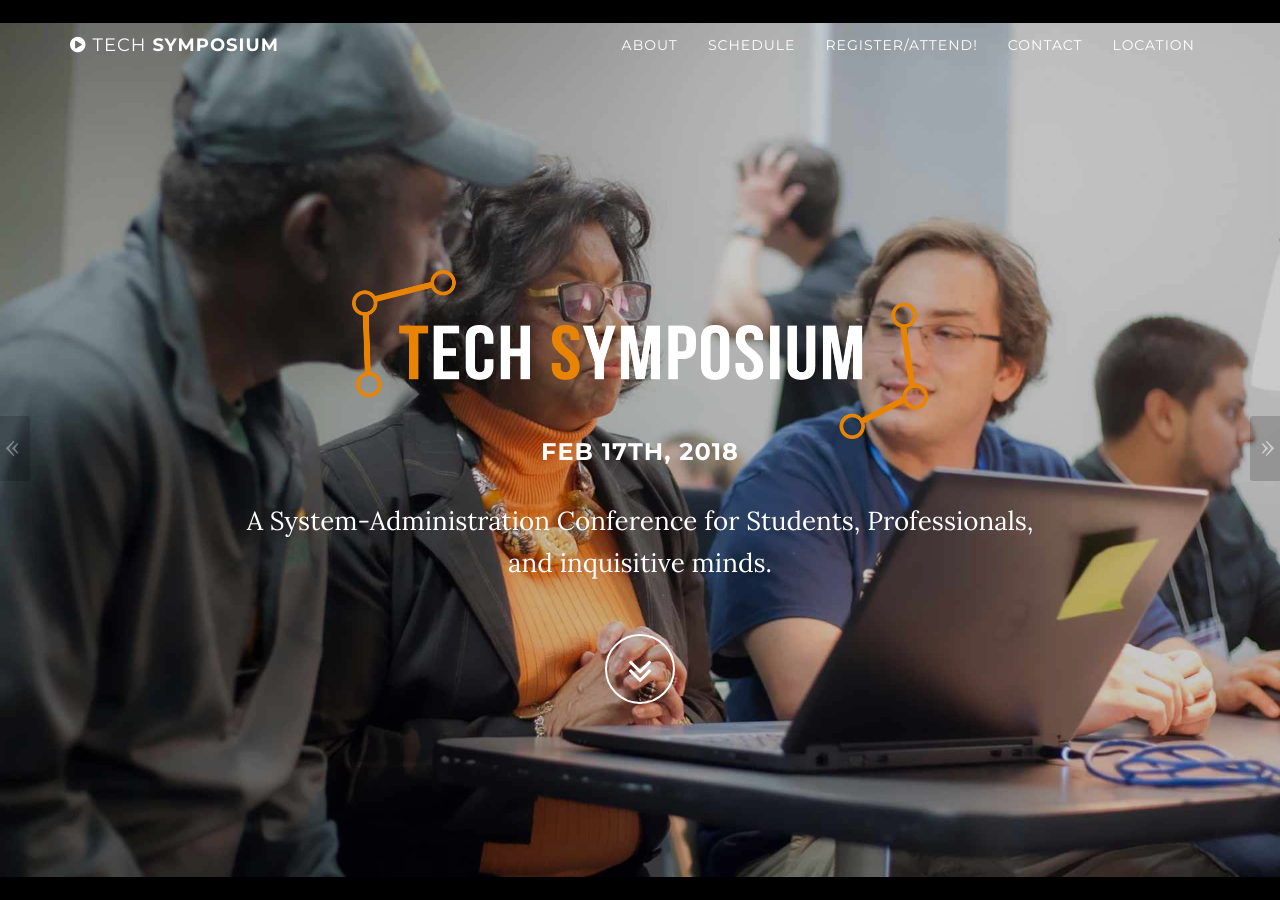
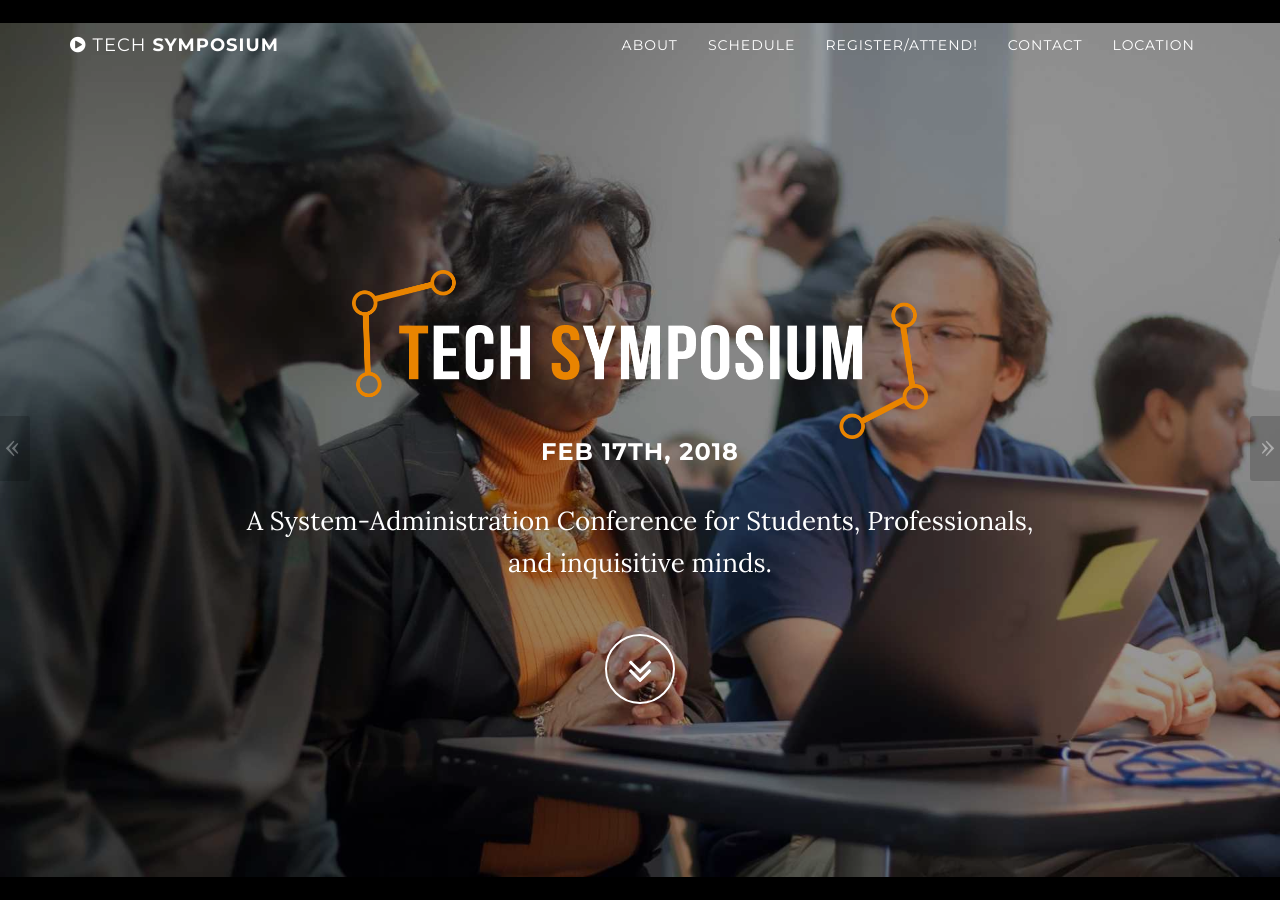
Before and after one commit to CalPolySWIFT/techsymposium-website, a Jekyll site: the page built from index.html, in a window 1280 px wide and 900 px high. Built offline with Jekyll 4.4.1, drawn with Linux system fonts in a browser that asks for light colours.

Commit message:
Dropped brightness of slideshow from 80% to 60%

```diff
--- a/css/headerbssfix.css
+++ b/css/headerbssfix.css
@@ -22,5 +22,5 @@
 
 .bss-slides figure img {
     /*Makes the intro text/logo pop out more over the slides*/
-    filter: brightness(80%);
+    filter: brightness(60%);
 }
```
